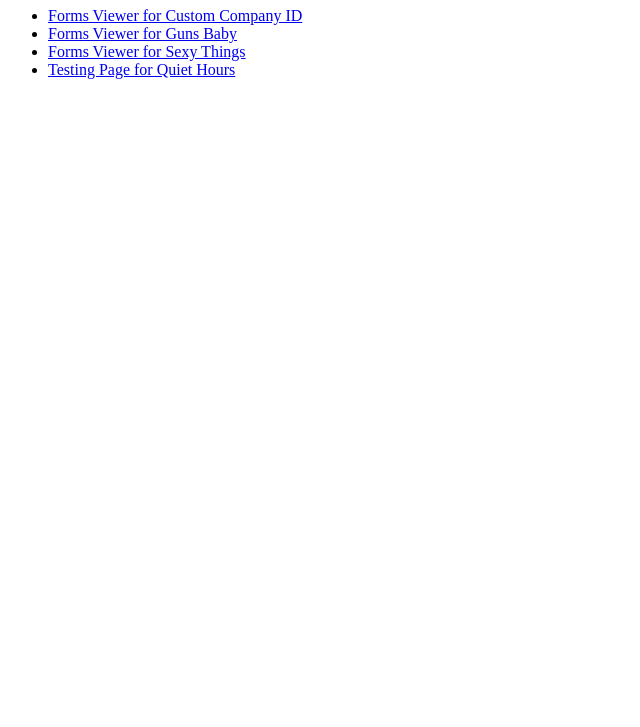
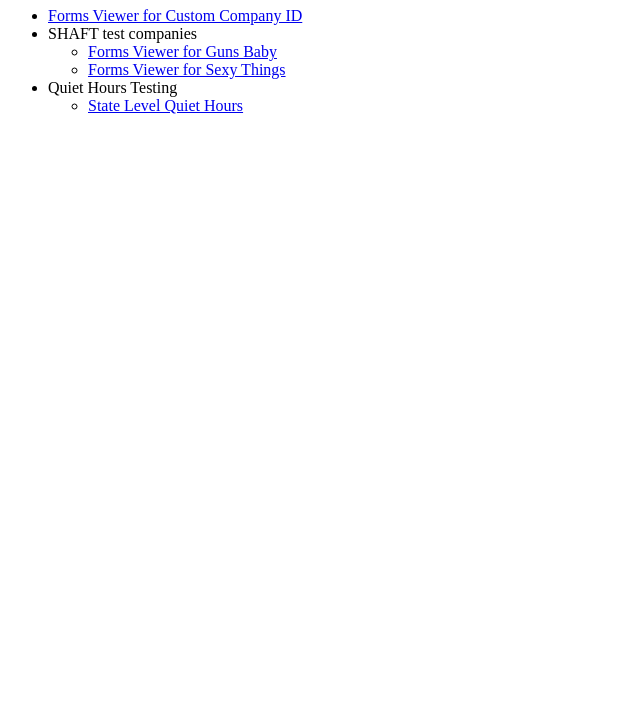
Before and after one commit to cdicker-klaviyo/cuddly-barnacle, a plain HTML site: page index.html in a window 1280 px wide. Shown: the part 73-800 px from the top of the page, without its empty margins (0-640 px from the left). Drawn offline with Linux system fonts and the light colour scheme.

Commit message:
make it a nested list for more clarity

```diff
--- a/index.html
+++ b/index.html
@@ -11,9 +11,19 @@
     <nav>
         <ul>
             <li><a href="generic.html">Forms Viewer for Custom Company ID</a></li>
-            <li><a href="gunsbaby.html">Forms Viewer for Guns Baby</a></li>
-            <li><a href="sexythings.html">Forms Viewer for Sexy Things</a></li>
-            <li><a href="quiethours.html">Testing Page for Quiet Hours</a></li>
+            <li>
+                SHAFT test companies
+                <ul>
+                    <li><a href="gunsbaby.html">Forms Viewer for Guns Baby</a></li>
+                    <li><a href="sexythings.html">Forms Viewer for Sexy Things</a></li>
+                </ul>
+            </li>
+            <li>
+                Quiet Hours Testing
+                <ul>
+                    <li><a href="quiethours.html">State Level Quiet Hours</a></li>
+                </ul>
+            </li>
         </ul>
     </nav>
 </body>
```
